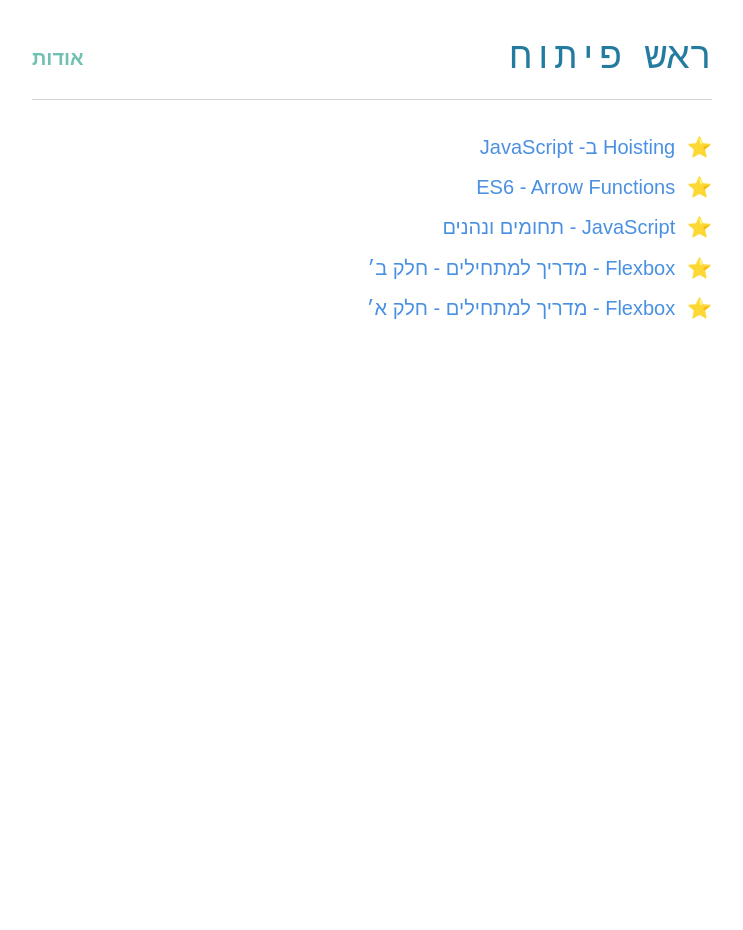
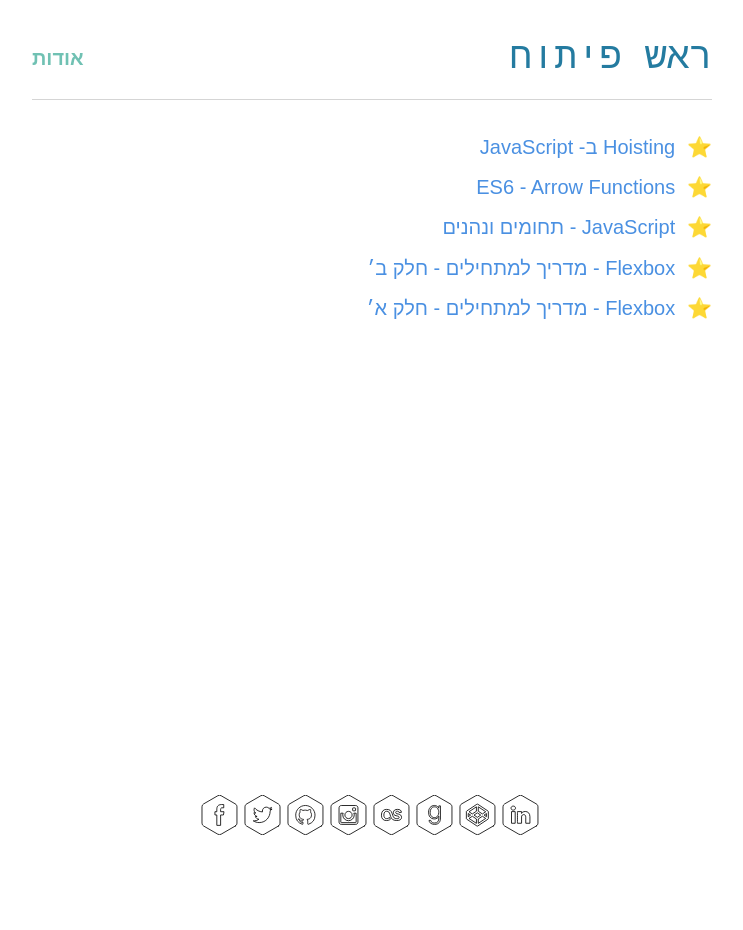
Before and after one commit to guytepper/devhead.co.il, a Jekyll site: the page built from index.html, in a window 1280 px wide. Shown: the whole page, without its empty margins (268-1011 px from the left). Built offline with Jekyll 4.4.1, drawn with Linux system fonts in a browser that asks for light colours; some web fonts are replaced; after the commit the page ends 900 px from its top, so only the background shows below that.

Commit message:
Added social icons to footer (#14)
* Added icons

* Added twitter icon

* Added Facebook icon

* Added icons to html

* Modified icon looks

* Added class name to icons

* Modified icon position and width

* Reverse icons order

* Lock icons height

Also added spacing

* Minifiy icons using SVGO

* Added links to icons

* Modified icon position

* Removed breakpoint

* Test if site.baseurl fixes htmlproffer issue

* Added check_html flag to htmlproofer

Maybe that will fix travis issue

* Dot?

* Removed check html flag

* Temporary disable htmlproofer

```diff
--- a/_layouts/default.html
+++ b/_layouts/default.html
@@ -12,7 +12,37 @@
       {{ content }}
     </div>
 
+    <footer class="footer">
+      <div class="social-icons">
+        <a href="https://www.facebook.com/profile.php?id=100010847680726">
+          <img src="./images/social-icons/Facebook.svg" class="social-icon" alt="Facebook">
+        </a>
+        <a href="https://twitter.com/guytepper">
+          <img src="/images/social-icons/Twitter.svg" class="social-icon" alt="Twitter">
+        </a>
+        <a href="http://github.com/guytepper/">
+          <img src="/images/social-icons/Github.svg" class="social-icon" alt="Github">
+        </a>
+        <a href="http://instagram.com/guytepper/">
+          <img src="/images/social-icons/Instagram.svg" class="social-icon" alt="Instagram">
+        </a>
+        <a href="http://www.last.fm/user/Dobida">
+          <img src="/images/social-icons/Lastfm.svg" class="social-icon" alt="Last.fm">
+        </a>
+        <a href="https://www.goodreads.com/guytepper">
+          <img src="/images/social-icons/Goodreads.svg" class="social-icon" alt="Goodreads">
+        </a>
+        <a href="http://codepen.io/guytepper/">
+          <img src="/images/social-icons/Codepen.svg" class="social-icon" alt="Codepen">
+        </a>
+        <a href="https://www.linkedin.com/in/guytepper">
+          <img src="/images/social-icons/Linkedin.svg" class="social-icon" alt="Linkedin">
+        </a>
+      </div>
+    </footer>
+
     </div>
+
   </body>
 
 </html>
--- a/css/style.css
+++ b/css/style.css
@@ -1,5 +1,4 @@
 body {
-  min-height: 100vh;
   margin: 0;
   font: 17px/1.6 'Open Sans Hebrew', Arial, sans-serif;
 }
@@ -96,6 +95,24 @@ a {
   border-bottom: .08em solid #70C1B3;
 }
 
+.footer {
+  display: flex;
+  justify-content: center;
+}
+
+.social-icons {
+  display: flex;
+  flex-direction: row-reverse;
+  flex-wrap: wrap;
+  justify-content: center;
+}
+
+.social-icon {
+  width: 39px;
+  height: 40px;
+  margin-right: 4px;
+}
+
 .posts {
   margin-right: -2em;
   list-style: none;
@@ -108,6 +125,10 @@ a {
 
 .list-item {
   margin-top: 0.3125em;
+}
+
+.content {
+  margin-bottom: calc(100vh - 70px - 360px);
 }
 
 .content a {
```
Also changed, not shown: .travis.yml, images/social-icons/Codepen.svg (added), images/social-icons/facebook.svg (added), images/social-icons/github.svg (added), images/social-icons/goodreads.svg (added), images/social-icons/instagram.svg (added), images/social-icons/lastfm.svg (added), images/social-icons/linkedin.svg (added), images/social-icons/twitter.svg (added).
